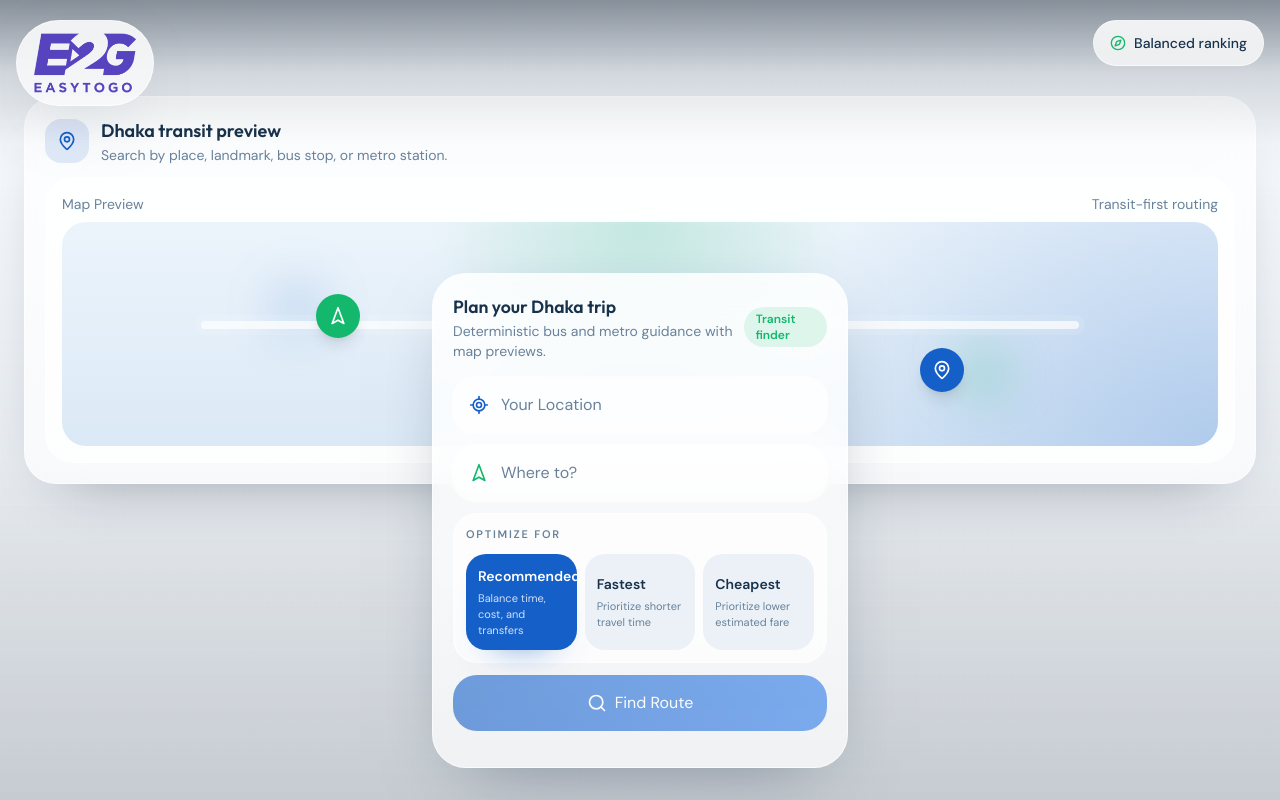
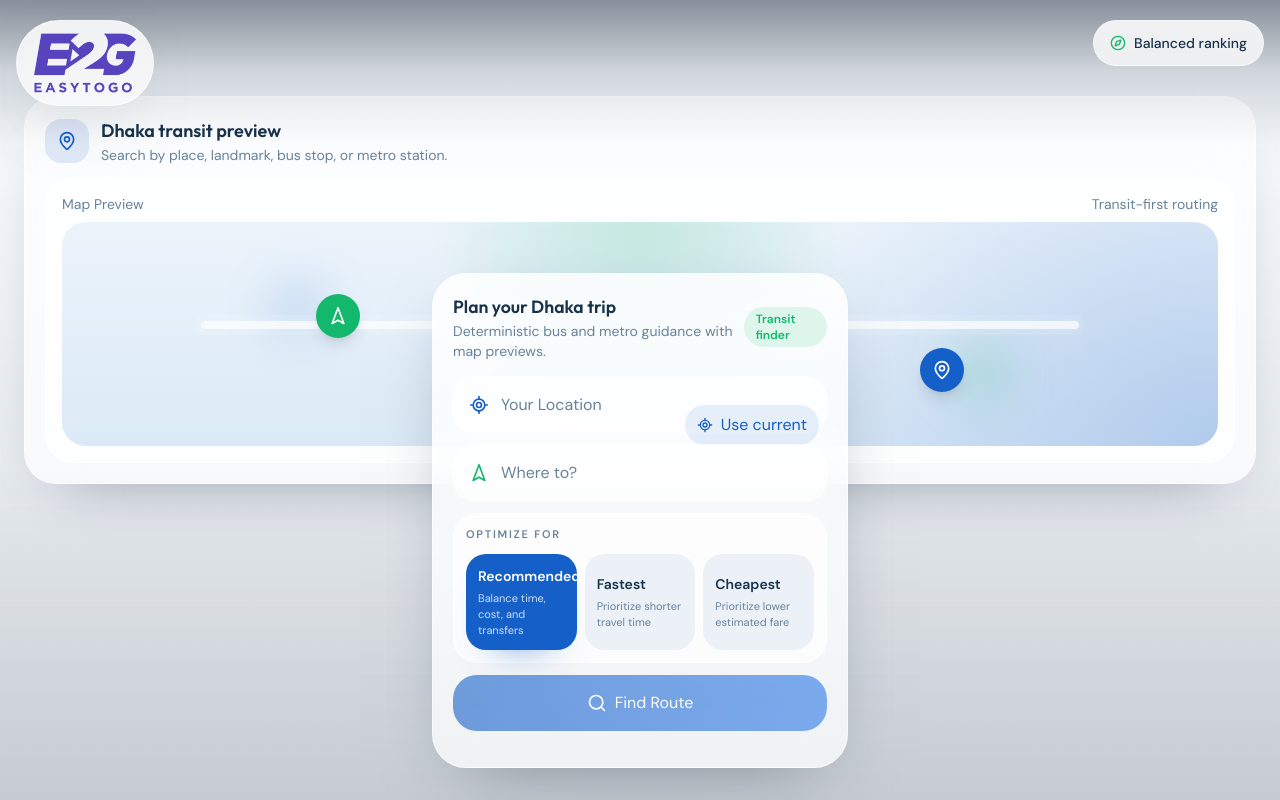
Before and after one commit to tanjilrahman/easy2go, a Next.js app: page / in a window 1280 px wide. Built offline with nearby package versions, Linux system fonts and the light colour scheme.

Commit message:
Add current location option to route search

```diff
--- a/src/components/route-planner/search-card.tsx
+++ b/src/components/route-planner/search-card.tsx
@@ -72,6 +72,8 @@ export function SearchCard({
     useState<LocationSuggestion | null>(null);
   const [activeField, setActiveField] = useState<ActiveField>(null);
   const [optimization, setOptimization] = useState<RouteOptimization>("recommended");
+  const [isLocatingOrigin, setIsLocatingOrigin] = useState(false);
+  const [locationError, setLocationError] = useState<string | null>(null);
 
   const debouncedOrigin = useDebouncedValue(originText.trim(), 350);
   const debouncedDestination = useDebouncedValue(destinationText.trim(), 350);
@@ -131,6 +133,7 @@ export function SearchCard({
       if (activeField === "origin") {
         setOriginText(item.name);
         setOriginSelection(item);
+        setLocationError(null);
       } else if (activeField === "destination") {
         setDestinationText(item.name);
         setDestinationSelection(item);
@@ -144,6 +147,52 @@ export function SearchCard({
     setDestinationText(destination);
     setOriginSelection(null);
     setDestinationSelection(null);
+    setLocationError(null);
+  };
+
+  const useCurrentLocation = () => {
+    if (!navigator.geolocation) {
+      setLocationError("Current location is not supported in this browser.");
+      return;
+    }
+
+    setIsLocatingOrigin(true);
+    setLocationError(null);
+
+    navigator.geolocation.getCurrentPosition(
+      (position) => {
+        startTransition(() => {
+          setOriginText("Current location");
+          setOriginSelection({
+            id: "current-location",
+            name: "Current location",
+            address: "Using your device coordinates",
+            type: "place",
+            coordinates: [position.coords.latitude, position.coords.longitude],
+          });
+        });
+        setActiveField(null);
+        setIsLocatingOrigin(false);
+      },
+      (error) => {
+        const message =
+          error.code === error.PERMISSION_DENIED
+            ? "Location access was denied. Please allow it and try again."
+            : error.code === error.POSITION_UNAVAILABLE
+              ? "Your current location is unavailable right now."
+              : error.code === error.TIMEOUT
+                ? "Getting your current location timed out."
+                : "Unable to get your current location right now.";
+
+        setLocationError(message);
+        setIsLocatingOrigin(false);
+      },
+      {
+        enableHighAccuracy: true,
+        timeout: 10000,
+        maximumAge: 60000,
+      },
+    );
   };
 
   const renderSuggestionList = activeField && activeQuery.length >= 2;
@@ -173,15 +222,33 @@ export function SearchCard({
               onChange={(event) => {
                 setOriginText(event.target.value);
                 setOriginSelection(null);
+                setLocationError(null);
               }}
               onFocus={() => setActiveField("origin")}
               className={cn(
-                "h-14 rounded-[22px] border-0 bg-white/70 pl-12 pr-4 text-[15px] shadow-none ring-1 ring-white/55 placeholder:text-muted-foreground",
+                "h-14 rounded-[22px] border-0 bg-white/70 pl-12 pr-28 text-[15px] shadow-none ring-1 ring-white/55 placeholder:text-muted-foreground",
                 activeField === "origin" ? "ring-2 ring-primary/20" : "",
               )}
             />
             <LocateFixed className="pointer-events-none absolute left-4 top-1/2 h-5 w-5 -translate-y-1/2 text-primary" />
+            <button
+              type="button"
+              onClick={useCurrentLocation}
+              disabled={isLocatingOrigin}
+              className="absolute right-2 top-1/2 inline-flex h-10 items-center gap-2 rounded-full bg-primary/10 px-3 text-xs font-semibold text-primary transition hover:bg-primary/14 disabled:cursor-not-allowed disabled:opacity-70"
+            >
+              {isLocatingOrigin ? (
+                <LoaderCircle className="h-4 w-4 animate-spin" />
+              ) : (
+                <LocateFixed className="h-4 w-4" />
+              )}
+              {isLocatingOrigin ? "Locating..." : "Use current"}
+            </button>
           </div>
+
+          {locationError ? (
+            <p className="px-1 text-xs text-rose-600">{locationError}</p>
+          ) : null}
 
           <div className="relative">
             <Input
```
